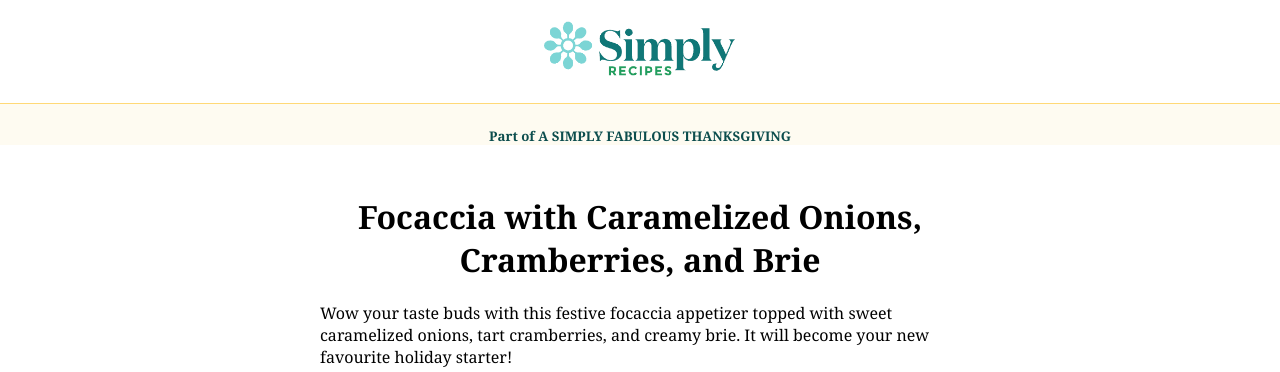
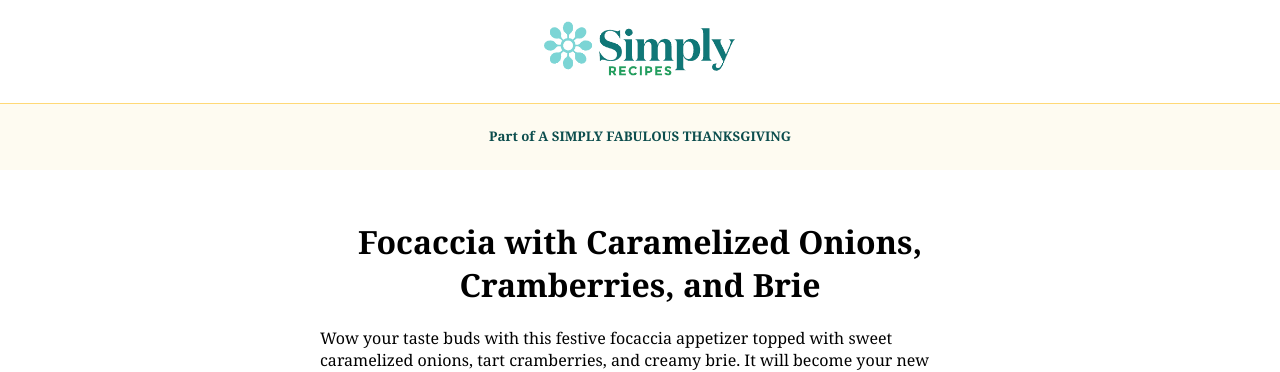
Before and after one commit to StefaniaFracasso/epicodeFE0123, a plain HTML site: page Week1/G3/index.html in a window 1280 px wide. Shown: the top 372 px of the page. Drawn offline with Linux system fonts and the light colour scheme.

Commit message:
padding bottom navbar

```diff
--- a/Week1/G3/assets/css/style.css
+++ b/Week1/G3/assets/css/style.css
@@ -22,6 +22,7 @@ html, body {
     background-color: #fefbf1;
     color: #0c4d4d;
     border-top: 1px solid #ffd977;
+    padding-bottom: 3px;
 }
 
 .main-title {
```
